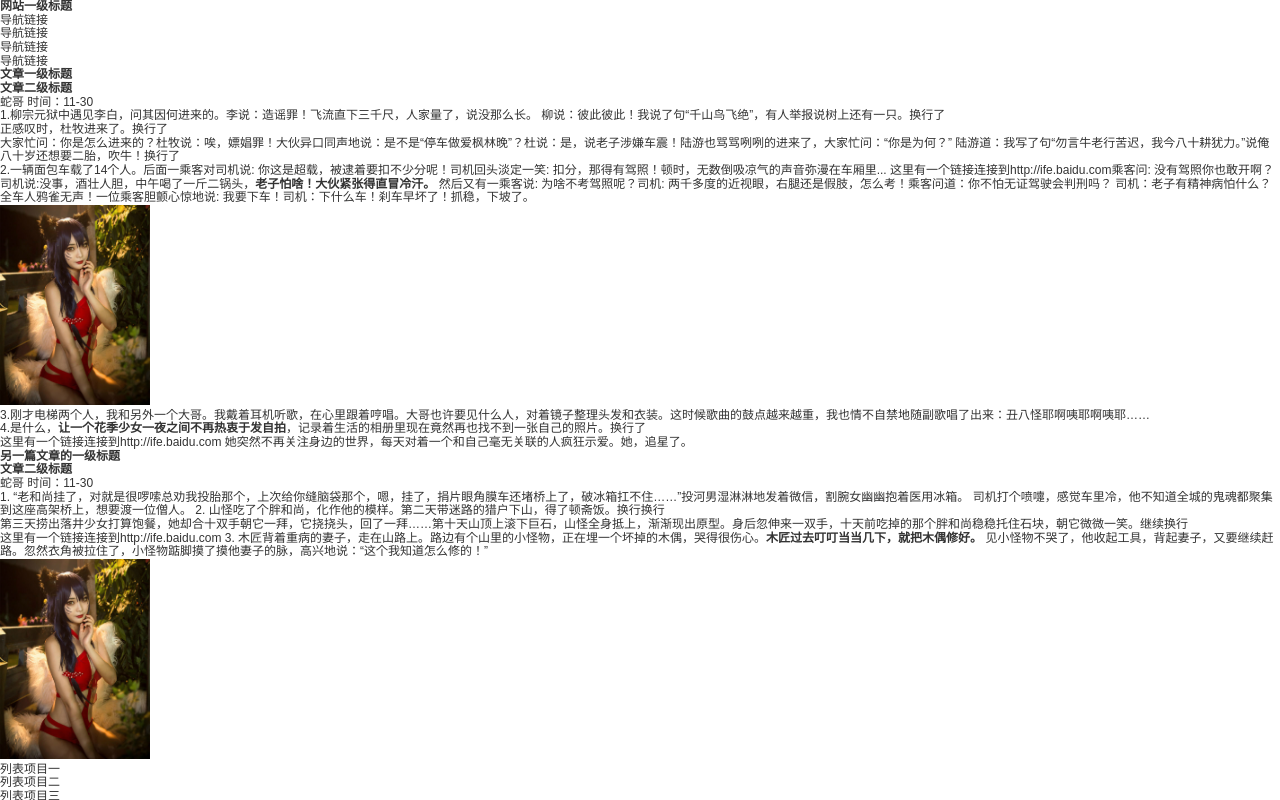
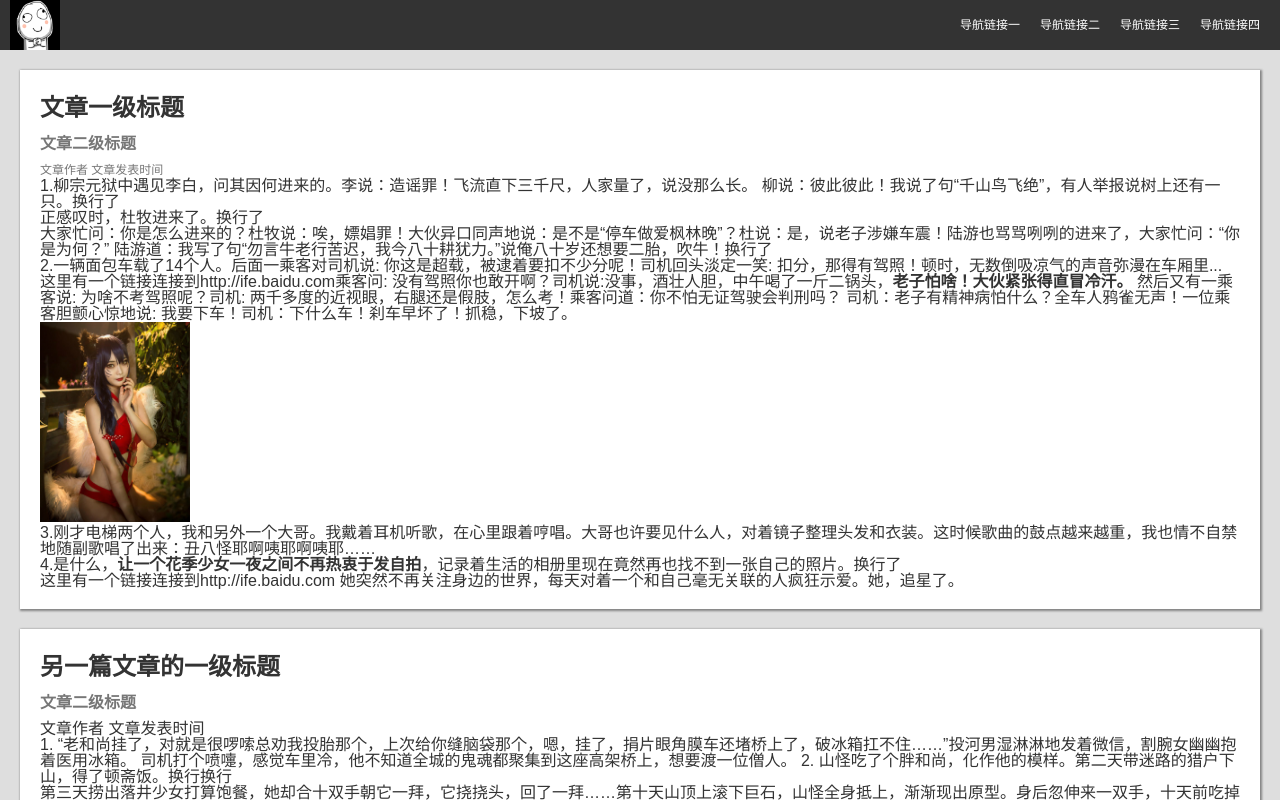
Before and after one commit to Orzcor/ife, a plain HTML site: page 1-2/test1-2.html in a window 1280 px wide. Shown: the top 800 px of the page. Drawn offline with Linux system fonts and the light colour scheme.

Commit message:
update 1-2

```diff
--- a/1-2/css/1-2.css
+++ b/1-2/css/1-2.css
@@ -0,0 +1,24 @@
+body{background:#dedede;}
+
+/* 头部布局 g-hd */
+.g-hd{padding:0 10px;height:50px;background:#333;}
+.g-hd h1 {float:left;}
+.g-hd h1 img{height:50px;}
+
+/* 头部导航模块 m-nav */
+.m-nav{}
+.m-nav li{float:left;padding:0 10px;line-height:50px;}
+.m-nav li:hover{background:#777;}
+.m-nav a{color:#fff;}
+
+
+/* 文章模块 m-art */
+.m-art{margin:20px 20px;padding:20px 20px;background:#fff;font-size:16px;line-height:16px;box-shadow:1px 1px 2px 1px #848484;}
+.m-art h2{padding:10px 0;font-size:24px;font-weight:bold;}
+.m-art h3{padding:10px 0;font-size:16px;color:#777;font-weight:bold;}
+.m-art .tips{color:#777;font-size:12px;}
+
+
+
+
+/* 元件 u-. */
--- a/1-2/test1-2.html
+++ b/1-2/test1-2.html
@@ -4,21 +4,26 @@
 	<meta charset="UTF-8">
 	<title>零基础HTML编码</title>
 	<link rel="stylesheet" href="css/reset.css">
-	<link rel="stylesheet" href="css/style.css">
+	<link rel="stylesheet" href="css/function.css">
 	<link rel="stylesheet" href="css/1-2.css">
 </head>
 <body>
-	<h1>网站一级标题</h1>
-	<ul>
-		<li><a href="##">导航链接</a></li>
-		<li><a href="##">导航链接</a></li>
-		<li><a href="##">导航链接</a></li>
-		<li><a href="##">导航链接</a></li>
-	</ul>
-	<article>
+	<header class="g-hd">
+		<h1><a href="##"><img src="images/cor.jpg" alt=""></a></h1>
+		<nav class="m-nav f-fr">
+			<li><a href="##">导航链接一</a></li>
+			<li><a href="##">导航链接二</a></li>
+			<li><a href="##">导航链接三</a></li>
+			<li><a href="##">导航链接四</a></li>
+		</nav>
+	</header>
+	<main>
+		<article class="m-art">
 			<h2>文章一级标题</h2>
 			<h3>文章二级标题</h3>
-		<p>蛇哥  时间：11-30</p>
+			<p class="tips">
+				<span class="auther">文章作者 </span><span class="time">文章发表时间</span>
+			</p>
 			<p>1.柳宗元狱中遇见李白，问其因何进来的。李说：造谣罪！飞流直下三千尺，人家量了，说没那么长。 柳说：彼此彼此！我说了句“千山鸟飞绝”，有人举报说树上还有一只。换行了<br />
 		正感叹时，杜牧进来了。换行了<br />
 		大家忙问：你是怎么进来的？杜牧说：唉，嫖娼罪！大伙异口同声地说：是不是“停车做爱枫林晚”？杜说：是，说老子涉嫌车震！陆游也骂骂咧咧的进来了，大家忙问：“你是为何？”
@@ -33,10 +38,10 @@
 		<a href = "http://ife.baidu.com">这里有一个链接连接到http://ife.baidu.com</a>
 		她突然不再关注身边的世界，每天对着一个和自己毫无关联的人疯狂示爱。她，追星了。</p>
 		</article>
-	<article>
+		<article class="m-art">
 			<h2>另一篇文章的一级标题</h2>
 			<h3>文章二级标题</h3>
-		<p>蛇哥 时间：11-30</p>
+			<span class="auther">文章作者 </span><span class="aTime">文章发表时间</span>
 			<p>
 		1. “老和尚挂了，对就是很啰嗦总劝我投胎那个，上次给你缝脑袋那个，嗯，挂了，捐片眼角膜车还堵桥上了，破冰箱扛不住……”投河男湿淋淋地发着微信，割腕女幽幽抱着医用冰箱。
 		司机打个喷嚏，感觉车里冷，他不知道全城的鬼魂都聚集到这座高架桥上，想要渡一位僧人。
@@ -60,10 +65,10 @@
 				<li><img src="images/fox.jpg" style="width:150px;height:200px;" alt="cosplayer"></li>
 			</ul>
 		</article>
-	<article>
+		<article class="m-art">
 			<h2>最后一片文章一级标题</h2>
 			<h3>文章二级标题</h3>
-		<p>蛇哥 时间：11-30</p>
+			<span class="auther">文章作者 </span><span class="aTime">文章发表时间</span>
 			<ol>
 				<li>排名1</li>
 				<li>排名2</li>
@@ -131,5 +136,6 @@
 
 			<input type="submit" value="确认提交" />
 		</form>
+	</main>
 </body>
 </html>
```
Also changed, not shown: 1-2/images/cor.jpg (added). Lines whose indentation alone changed are shown as unchanged.
